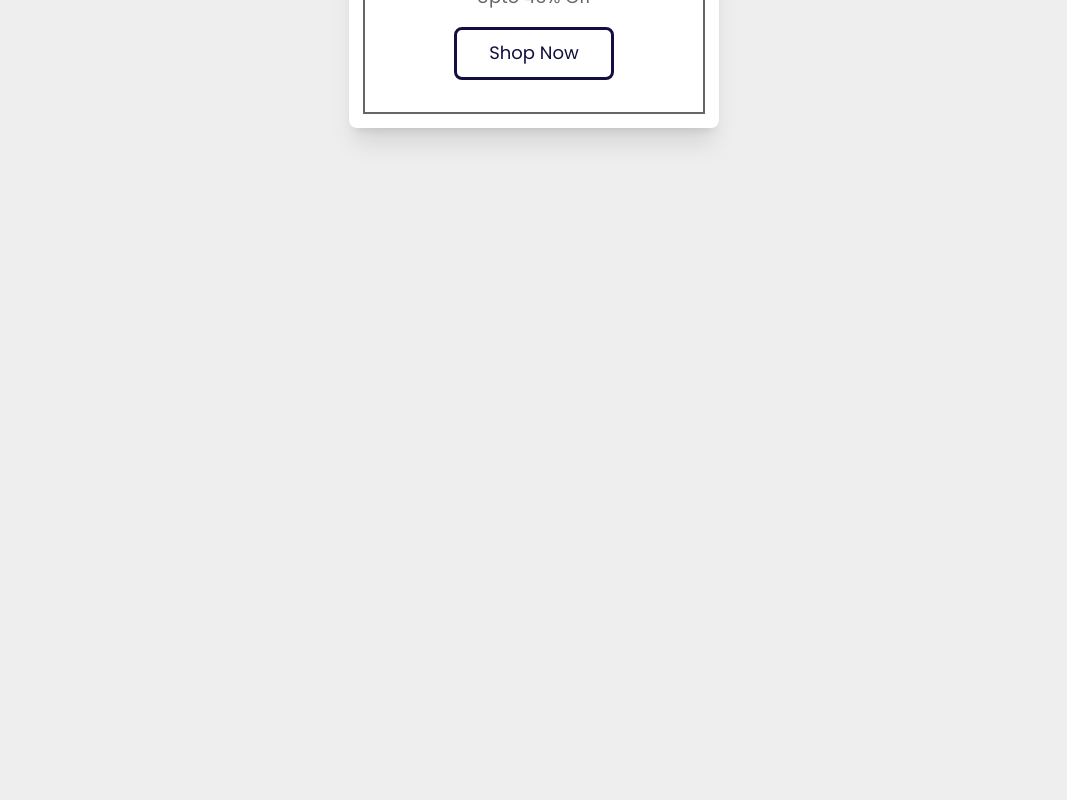
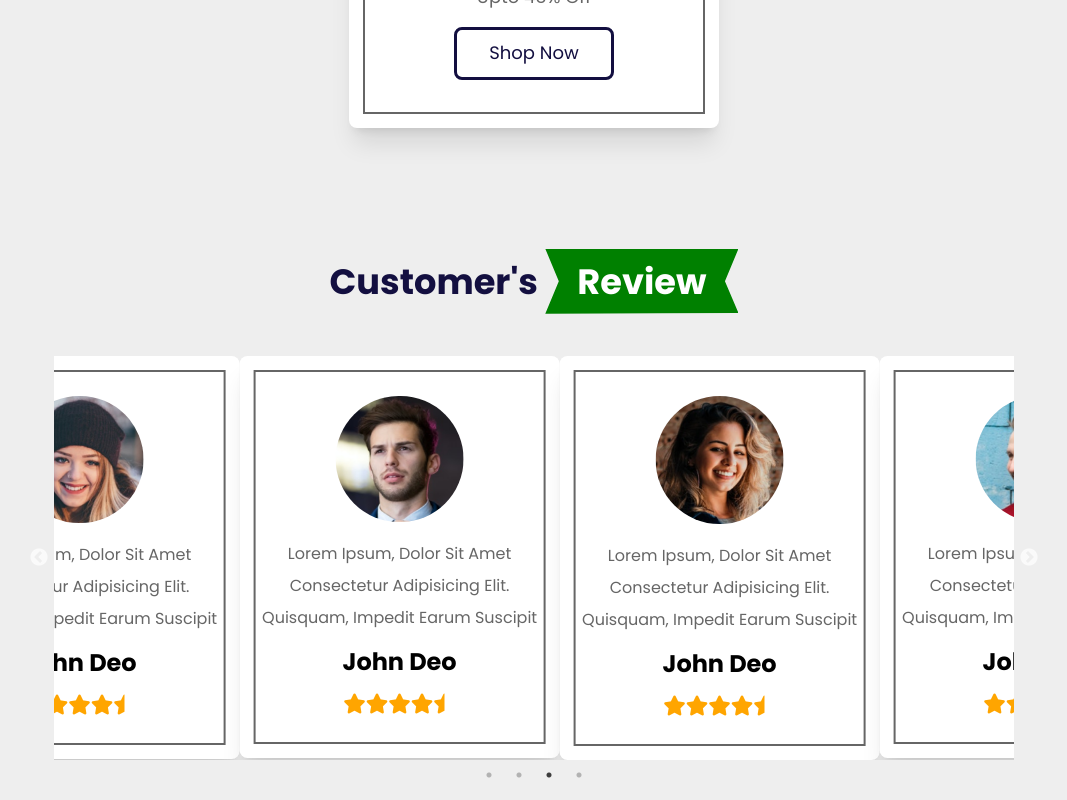
Before and after one commit to Usman-837/Grocery_Store, a React (Vite) app: page / in a window 1280 px wide. Shown: the part 4440-5240 px from the top of the page, without its empty margins (106-1173 px from the left). Before the commit the page ends 4608 px from the top, so only its background shows below. Built offline with nearby package versions, Linux system fonts and the light colour scheme.

Commit message:
create review component and and add customers reviews carts with resposivness and slider functionality

```diff
--- a/package.json
+++ b/package.json
@@ -11,7 +11,9 @@
   },
   "dependencies": {
     "react": "^18.3.1",
-    "react-dom": "^18.3.1"
+    "react-dom": "^18.3.1",
+    "react-slick": "^0.30.2",
+    "slick-carousel": "^1.8.1"
   },
   "devDependencies": {
     "@types/react": "^18.3.3",
--- a/src/App.jsx
+++ b/src/App.jsx
@@ -4,6 +4,7 @@ import Banner from "./Banner"
 import Features from "./Features"
 import Products from "./Products"
 import Categories from "./Categories"
+import Review from "./Review"
 
 function App() {
   return (
@@ -13,6 +14,7 @@ function App() {
         <Features/>
         <Products/>
         <Categories/>
+        <Review/>
     </>
   );
 }
--- /dev/null
+++ b/src/Review.jsx
@@ -0,0 +1,127 @@
+import React from "react";
+import review1 from "./assets/pic-1.png";
+import review2 from "./assets/pic-2.png";
+import review3 from "./assets/pic-3.png";
+import review4 from "./assets/pic-4.png";
+import "slick-carousel/slick/slick.css";
+import "slick-carousel/slick/slick-theme.css";
+import Slider from "react-slick";
+
+const ReviewData = [
+    {
+        id: 1,
+        image: review1,
+        description: "Lorem Ipsum, Dolor Sit Amet Consectetur Adipisicing Elit. Quisquam, Impedit Earum Suscipit",
+        name: "John Deo"
+    },
+    {
+        id: 2,
+        image: review2,
+        description: "Lorem Ipsum, Dolor Sit Amet Consectetur Adipisicing Elit. Quisquam, Impedit Earum Suscipit",
+        name: "John Deo"
+    },
+    {
+        id: 3,
+        image: review3,
+        description: "Lorem Ipsum, Dolor Sit Amet Consectetur Adipisicing Elit. Quisquam, Impedit Earum Suscipit",
+        name: "John Deo"
+    },
+    {
+        id: 4,
+        image: review4,
+        description: "Lorem Ipsum, Dolor Sit Amet Consectetur Adipisicing Elit. Quisquam, Impedit Earum Suscipit",
+        name: "John Deo"
+    }
+];
+
+const Review = () => {
+    var settings = {
+        dots: true,
+        infinite: true,
+        autoplay: true,
+        autoplaySpeed: 1000,
+        cssEase: "linear",
+        slidesToShow: 3,
+        slidesToScroll: 3,
+        pauseOnHover: true,
+        pauseOnFocus: true,
+        responsive: [
+
+            {
+                breakpoint: 1535,
+                settings: {
+                    slidesToShow: 3,
+                    slidesToScroll: 1,
+                    initialSlide: 1,
+                    infinite: true,
+                },
+            },
+            {
+                breakpoint: 1279,
+                settings: {
+                    slidesToShow: 3,
+                    slidesToScroll: 1,
+                    initialSlide: 1,
+                },
+            },
+            {
+                breakpoint: 1024,
+                settings: {
+                    slidesToShow: 2,
+                    slidesToScroll: 1,
+                    initialSlide: 1,
+                },
+            },
+            {
+                breakpoint: 991,
+                settings: {
+                    slidesToShow: 2,
+                    slidesToScroll: 1,
+                    initialSlide: 1,
+                },
+            },
+            {
+                breakpoint: 768,
+                settings: {
+                    slidesToShow: 1,
+                    slidesToScroll: 1,
+                },
+            },
+            {
+                breakpoint: 480,
+                settings: {
+                    slidesToShow: 1,
+                    slidesToScroll: 1,
+                },
+            },
+        ],
+    };
+
+    return (
+        <>
+            <section className="pt-14 pb-10 px-40 xs:px-6">
+                <h1 className="heading font-bold text-center xs:text-[30px]">Customer's <span>Review</span></h1>
+                <Slider {...settings}>
+                    {ReviewData.map((data) => (
+                            <div key={data.id} className="w-[500px] text-center outline-[--light-color] outline-offset-[-1rem] p-4 bg-white rounded-lg shadow-xl hover:shadow-[--green]">
+                                <div className="flex justify-center pt-6 pb-4">
+                                    <img src={data.image} className="w-32 rounded-full"/>
+                                </div>
+                                <p className="text-[--light-color] leading-loose">{data.description}</p>
+                                <h3 className="font-bold py-3 text-2xl">{data.name}</h3>
+                                <div className="text-[orange] text-xl pb-6">
+                                    <i className="fa-solid fa-star"></i>
+                                    <i className="fa-solid fa-star"></i>
+                                    <i className="fa-solid fa-star"></i>
+                                    <i className="fa-solid fa-star"></i>
+                                    <i className="fa-solid fa-star-half"></i>
+                                </div>
+                            </div>
+                    ))}
+                </Slider>
+            </section>
+        </>
+    );
+};
+
+export default Review;
--- a/tailwind.config.js
+++ b/tailwind.config.js
@@ -12,6 +12,7 @@ export default {
         'lg': {'max': '1199px'},
         'md': {'max': '991px'},
         'sm': {'max': '768px'},
+        'xs': {'max': '480px'}
       },
       backgroundImage: {
         'banner-img': "url('./assets/banner-img.jpg')"
```
Also changed, not shown: 1 other file (tests, documents, lock files or other folders).
